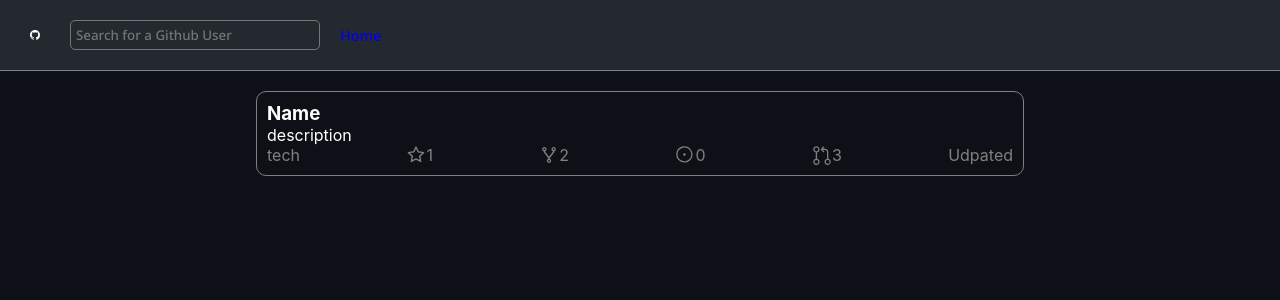
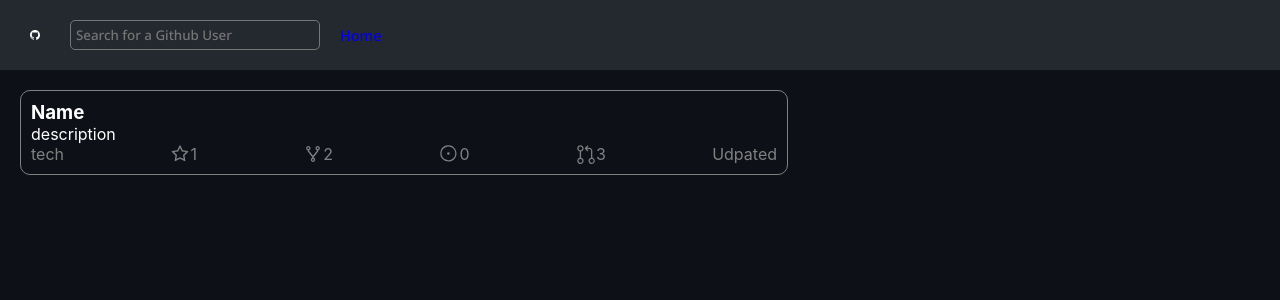
Before and after one commit to Graingertom/githubFetch, a React (Create React App) app in the folder my-app/: page /1 in a window 1280 px wide. Shown: the top 300 px of the page. Built offline with nearby package versions, Linux system fonts and the light colour scheme.

Commit message:
seperating results and homepage

```diff
--- a/my-app/src/App.js
+++ b/my-app/src/App.js
@@ -1,15 +1,20 @@
-import React from 'react';
+import React, { useState } from 'react';
 import * as Pages from './Pages'
 import axios from 'axios';
 import { Routes, Route } from 'react-router-dom';
 import { Layout } from './Layout';
 import './App.css';
+import { DisplayResults } from './components';
 
 function App() {
+
+  const [userData, setUserData ] = useState();
+
   const userFetch = async (username) => {
     try {
       const { data } = await axios.get(`https://api.github.com/users/${username}/repos`)
-      console.log(data)
+      const userData = data
+      setUserData(userData)
     } catch(error) {
       console.log(error)
     }
@@ -20,8 +25,8 @@
         <main>
           <Routes>
               <Route path="/" element={<Layout getUser={userFetch} />}>
-                <Route index element={<Pages.Home />} />
-                <Route path=":username" element={<Pages.Home />}>
+                <Route index element={<Pages.Home user={userData} />} />
+                <Route path=":username" element={<DisplayResults />}>
                 </Route>
               </Route>
           </Routes>
--- a/my-app/src/Pages/Home/index.jsx
+++ b/my-app/src/Pages/Home/index.jsx
@@ -6,7 +6,7 @@
 import './style.css';
 
 
-export const Home = () =>
+export const Home = ({User}) =>
 (
     <div className="container">
        {/* <div className='row'>
@@ -69,6 +69,7 @@
                 <span>Udpated</span>
             </div>
        </div> */}
-       <DisplayResults />
+       <h1>This is the homepage</h1>
+       {User && <DisplayResults user={User} />}
   </div>
 )
```
